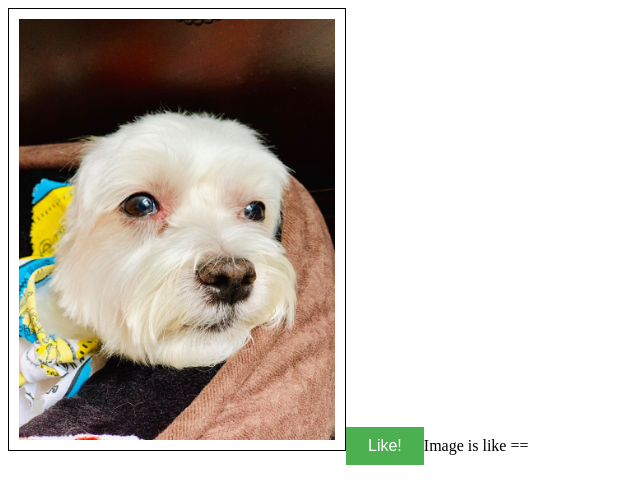
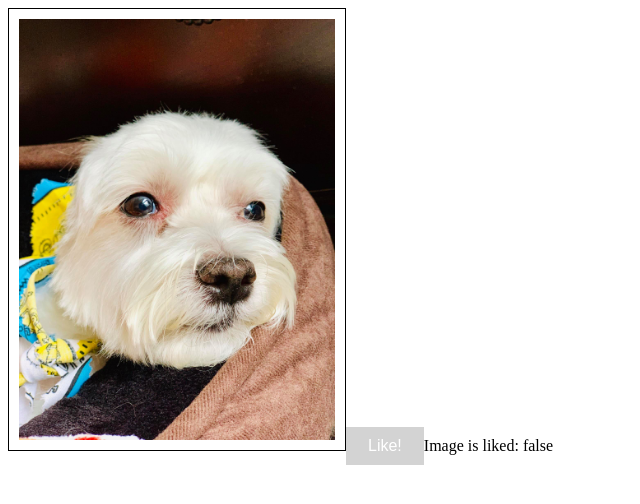
Before and after one commit to jamesvalles/mydist, an Angular app: page / in a window 1280 px wide. Shown: the top 504 px of the page, without its empty margins (0-640 px from the left). Built offline with nearby package versions, Linux system fonts and the light colour scheme.

Commit message:
Added string Image is like with literal that changes. Also added NGCLASS conditional to change background-color property to green when clicked.

```diff
--- a/src/app/my-button/my-button.component.css
+++ b/src/app/my-button/my-button.component.css
@@ -10,3 +10,16 @@
 
 
 }
+
+.not-liked{
+    background-color:lightgray; /* Light Gray */
+    border: none;
+    color: white;
+    padding: 10px 22px;
+    text-align: center;
+    text-decoration: none;
+    display: inline-block;
+    font-size: 16px;
+
+
+}
--- a/src/app/my-button/my-button.component.html
+++ b/src/app/my-button/my-button.component.html
@@ -1,2 +1,2 @@
-<button ngClass= "is-liked" (click)="clickedButton()" type="button">Like!</button>
-<span>Image is like == {{isLiked}}</span>
+<button [ngClass] = "setClass()" (click)="clickedButton()" type="button">Like!</button>
+<span>Image is liked: {{likeImage}}</span>
--- a/src/app/my-button/my-button.component.ts
+++ b/src/app/my-button/my-button.component.ts
@@ -1,4 +1,5 @@
 import { Component, OnInit } from '@angular/core';
+import { MyServiceService } from '../my-service.service';
 
 @Component({
   selector: 'app-my-button',
@@ -7,14 +8,25 @@ import { Component, OnInit } from '@angular/core';
 })
 export class MyButtonComponent implements OnInit {
 
-  constructor() { }
+  likeImage: boolean = false;
+
+  constructor(private _myservice : MyServiceService) { }
 
   ngOnInit() {
   }
 
   clickedButton(){
-    var likeImage = false
-    console.log(likeImage)
+    console.log(this.likeImage);
+    console.log(this._myservice.likeImage(this.likeImage));
+    this.likeImage = this._myservice.likeImage(this.likeImage);
+    return this.likeImage;
+  }
+
+  setClass(){
+    return{
+      'is-liked': this.likeImage == true,
+      'not-liked':this.likeImage == false,
+    }
   }
 
 }
--- a/src/app/my-service.service.ts
+++ b/src/app/my-service.service.ts
@@ -1,4 +1,5 @@
 import { Injectable } from '@angular/core';
+import { AnimationFrameScheduler } from 'rxjs/internal/scheduler/AnimationFrameScheduler';
 
 @Injectable({
   providedIn: 'root'
@@ -8,4 +9,12 @@ import { Injectable } from '@angular/core';
 export class MyServiceService {
 
   constructor() { }
+
+  likeImage(booleanVariable: boolean){
+    if(booleanVariable == false){
+      return true;
+    }else{
+      return false;
+    }
+  }
 }
```
